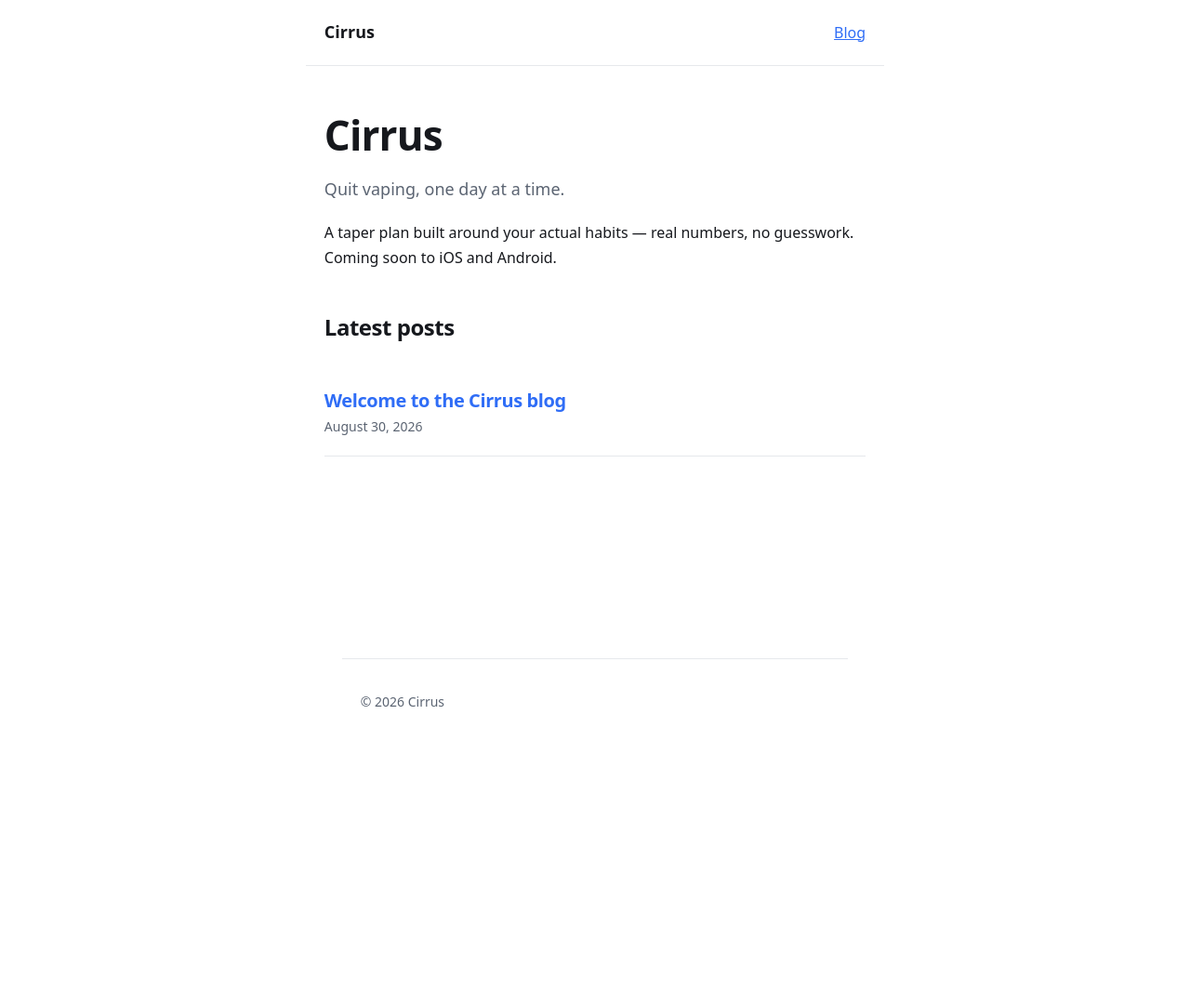
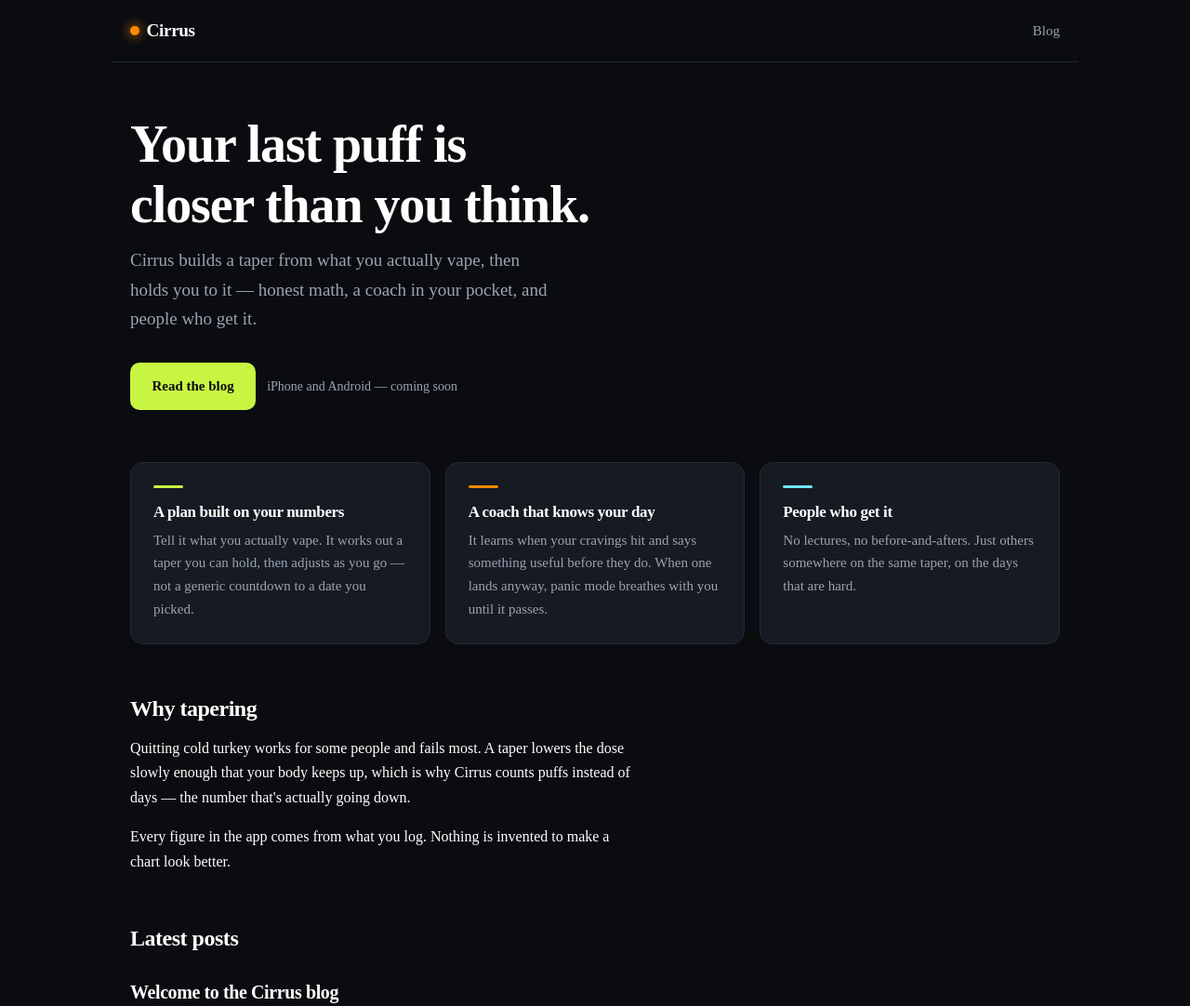
Before and after one commit to CodingWithTashi/cirrus, an Astro site in the folder cirrus-landing/: page / in a window 1280 px wide. Shown: the top 1082 px of the page at 93% size. Before the commit the page ends 800 px from the top, so only its background shows below. Built offline with nearby package versions, Linux system fonts and the light colour scheme; Astro itself is replaced by a stand-in of ours.

Commit message:
Brand the landing page and add an OG card
Applies the locked Midnight Ember system (docs/07 §3) — Void/Volt/Ember/
Oxygen, Space Grotesk + Inter self-hosted, no photography — and replaces
the placeholder copy with the hero, three feature blocks and honest-stats
framing specified in docs/06 §5. No figure is quoted anywhere: the
honest-stats rule means numbers come from a user's own data, which a
landing page doesn't have.

scripts/og.mjs renders public/og.png (1200x630) from the tagline in
consts.ts, so social cards stay in sync with a one-line copy edit.

Two fixes found while building:
- formatDate rendered plain frontmatter dates in local time, showing the
  previous day anywhere west of UTC (2026-08-30 displayed as August 29)
- one shared max-width squeezed the three feature cards to ~180px; the
  shell and the reading measure are now separate

```diff
--- a/cirrus-landing/astro.config.mjs
+++ b/cirrus-landing/astro.config.mjs
@@ -1,5 +1,5 @@
 // @ts-check
-import { defineConfig } from 'astro/config';
+import { defineConfig, fontProviders } from 'astro/config';
 import sitemap from '@astrojs/sitemap';
 
 // https://astro.build/config
@@ -13,6 +13,28 @@
   trailingSlash: 'never',
   build: { format: 'file' },
 
+  // Self-hosted, preloaded — no third-party request at runtime. docs/07 §3
+  // locks these two faces: Space Grotesk for display and all numbers, Inter for
+  // body. Never a serif.
+  fonts: [
+    {
+      name: 'Space Grotesk',
+      cssVariable: '--font-space-grotesk',
+      provider: fontProviders.google(),
+      weights: [700],
+      styles: ['normal'],
+      subsets: ['latin'],
+    },
+    {
+      name: 'Inter',
+      cssVariable: '--font-inter',
+      provider: fontProviders.google(),
+      weights: [400, 600],
+      styles: ['normal'],
+      subsets: ['latin'],
+    },
+  ],
+
   integrations: [
     sitemap({
       // 404 has noindex; the RSS route is not a page.
--- a/cirrus-landing/package.json
+++ b/cirrus-landing/package.json
@@ -11,7 +11,8 @@
     "preview": "astro preview",
     "check": "astro check",
     "deploy": "astro build && wrangler pages deploy",
-    "astro": "astro"
+    "astro": "astro",
+    "og": "node scripts/og.mjs"
   },
   "dependencies": {
     "@astrojs/rss": "^4.0.19",
@@ -24,6 +25,8 @@
   },
   "devDependencies": {
     "@astrojs/check": "^0.9.10",
+    "@resvg/resvg-js": "^2.6.2",
+    "opentype.js": "^2.0.0",
     "typescript": "^6.0.3",
     "wrangler": "^4.127.1"
   }
--- /dev/null
+++ b/cirrus-landing/scripts/og.mjs
@@ -0,0 +1,123 @@
+// Renders public/og.png (1200x630) in the Midnight Ember palette.
+// Regenerate with `npm run og` after editing SITE_TAGLINE in consts.ts.
+//
+// Rendered with resvg rather than sharp. sharp rasterises SVG through librsvg,
+// which resolves fonts via fontconfig and so cannot see a project-local TTF —
+// it silently fell back to Helvetica. Outlining the glyphs with opentype.js
+// avoided that but hit a second librsvg bug: it drops glyphs partway through a
+// run, with no warning (the card rendered "you t ink." instead of "you think.").
+// resvg takes font files directly and shapes the text itself, so <text> stays
+// <text> and the brand faces are the ones that actually get drawn.
+//
+// opentype.js is still here, but only to measure advance widths for wrapping —
+// SVG has no notion of a text box, so the line breaks have to be computed.
+import { readFileSync, writeFileSync } from 'node:fs';
+import { fileURLToPath } from 'node:url';
+import { Resvg } from '@resvg/resvg-js';
+import opentype from 'opentype.js';
+
+const here = (p) => fileURLToPath(new URL(p, import.meta.url));
+
+const DISPLAY_TTF = here('./fonts/SpaceGrotesk-Bold.ttf');
+const BODY_TTF = here('./fonts/Inter-Regular.ttf');
+
+// parse() wants an ArrayBuffer, and Node pools Buffers — .buffer alone hands it
+// the whole pool at the wrong offset.
+const loadFont = (file) => {
+  const buf = readFileSync(file);
+  return opentype.parse(buf.buffer.slice(buf.byteOffset, buf.byteOffset + buf.byteLength));
+};
+
+const display = loadFont(DISPLAY_TTF);
+
+// Sum per-glyph advances instead of font.getAdvanceWidth(): that call routes
+// through opentype's text shaper, which throws on Inter's ccmp table.
+const width = (font, text, size) => {
+  const scale = size / font.unitsPerEm;
+  let x = 0;
+  let prev = null;
+  for (const ch of text) {
+    const glyph = font.charToGlyph(ch);
+    if (prev) x += font.getKerningValue(prev, glyph) * scale;
+    x += glyph.advanceWidth * scale;
+    prev = glyph;
+  }
+  return x;
+};
+
+const consts = readFileSync(here('../src/consts.ts'), 'utf8');
+const pick = (name) => consts.match(new RegExp(`${name}\\s*=\\s*'([^']*)'`))?.[1] ?? '';
+
+const title = pick('SITE_TITLE');
+const tagline = `${pick('SITE_TAGLINE')}.`;
+const SUB = 'A taper built on your real numbers. No invented stats.';
+const DOMAIN = 'cirrusquit.com';
+
+const esc = (s) => s.replace(/&/g, '&amp;').replace(/</g, '&lt;').replace(/>/g, '&gt;');
+
+const MARGIN = 88;
+const MAX_W = 1200 - MARGIN * 2;
+const SIZE = 76;
+
+// Greedy wrap on measured advance widths.
+const lines = [];
+let line = '';
+for (const word of tagline.split(' ')) {
+  const candidate = line ? `${line} ${word}` : word;
+  if (width(display, candidate, SIZE) > MAX_W && line) {
+    lines.push(line);
+    line = word;
+  } else {
+    line = candidate;
+  }
+}
+if (line) lines.push(line);
+
+const LINE_H = SIZE * 1.14;
+// Bottom-anchor the block so 1, 2 or 3 lines all clear the subhead.
+const firstBaseline = 396 - (lines.length - 1) * LINE_H;
+const btnW = Math.round(width(display, DOMAIN, 23) + 60);
+
+const svg = `<svg xmlns="http://www.w3.org/2000/svg" width="1200" height="630" viewBox="0 0 1200 630">
+  <defs>
+    <radialGradient id="glow" cx="10%" cy="86%" r="58%">
+      <stop offset="0%" stop-color="#ff8a00" stop-opacity="0.28"/>
+      <stop offset="100%" stop-color="#ff8a00" stop-opacity="0"/>
+    </radialGradient>
+  </defs>
+
+  <rect width="1200" height="630" fill="#0a0c10"/>
+  <rect width="1200" height="630" fill="url(#glow)"/>
+  <rect x="0" y="0" width="1200" height="6" fill="#c8f542"/>
+
+  <circle cx="${MARGIN}" cy="84" r="13" fill="#ff8a00"/>
+  <text x="${MARGIN + 30}" y="96" font-family="Space Grotesk" font-size="34"
+        font-weight="700" fill="#ffffff">${esc(title)}</text>
+
+  <text font-family="Space Grotesk" font-size="${SIZE}" font-weight="700" fill="#ffffff">
+    ${lines
+      .map((l, i) => `<tspan x="${MARGIN}" y="${(firstBaseline + i * LINE_H).toFixed(1)}">${esc(l)}</tspan>`)
+      .join('\n    ')}
+  </text>
+
+  <text x="${MARGIN}" y="470" font-family="Inter" font-size="29" fill="#9aa3b2">${esc(SUB)}</text>
+
+  <rect x="${MARGIN}" y="520" width="${btnW}" height="58" rx="12" fill="#c8f542"/>
+  <text x="${MARGIN + btnW / 2}" y="557" font-family="Space Grotesk" font-size="23"
+        font-weight="700" fill="#0a0c10" text-anchor="middle">${esc(DOMAIN)}</text>
+</svg>`;
+
+const resvg = new Resvg(svg, {
+  fitTo: { mode: 'width', value: 1200 },
+  font: {
+    // Only these two faces exist as far as the renderer is concerned, so a
+    // typo in font-family fails loudly as a missing glyph rather than quietly
+    // resolving to a system font.
+    fontFiles: [DISPLAY_TTF, BODY_TTF],
+    loadSystemFonts: false,
+    defaultFontFamily: 'Space Grotesk',
+  },
+});
+
+writeFileSync(here('../public/og.png'), resvg.render().asPng());
+console.log(`wrote public/og.png (1200x630) — headline on ${lines.length} line(s)`);
--- a/cirrus-landing/src/consts.ts
+++ b/cirrus-landing/src/consts.ts
@@ -1,15 +1,21 @@
-// Site-wide constants. The ONE place the brand strings live — every page,
-// the RSS feed and the JSON-LD read from here, so changing a name or tagline
-// is a one-line edit.
+// Site-wide constants. The ONE place the brand strings live — every page, the
+// RSS feed and the JSON-LD read from here.
+//
+// Copy follows docs/07 §2 voice rules: sentence case, contractions, zero
+// clinical language, zero shame words — and the honest-stats rule, so nothing
+// here claims a number the product can't back up.
 
 export const SITE_TITLE = 'Cirrus';
-export const SITE_TAGLINE = 'Quit vaping, one day at a time';
+export const SITE_TAGLINE = 'Your last puff is closer than you think';
 export const SITE_DESCRIPTION =
-  'Cirrus helps you quit vaping with a taper plan built around your habits — real numbers, no guesswork.';
+  'Cirrus builds a taper plan from your real numbers, not a generic countdown. Honest math, a coach in your pocket, and people who get it.';
 
-// Open Graph / Twitter card image. Deliberately empty: a tag pointing at a
-// missing file is worse than no tag, because scrapers cache the 404. Drop a
-// 1200x630 PNG at public/og.png and set this to '/og.png' to switch cards on.
-export const SITE_OG_IMAGE = '';
+// Open Graph / Twitter card image, 1200x630.
+export const SITE_OG_IMAGE = '/og.png';
 
 export const SITE_LOCALE = 'en_US';
+
+// Pre-launch: the store listing doesn't exist yet, so the hero CTA can't point
+// at it. Set this to the App Store URL at launch and the button switches from
+// the waitlist to the real thing.
+export const APP_STORE_URL = '';
--- a/cirrus-landing/src/layouts/BaseLayout.astro
+++ b/cirrus-landing/src/layouts/BaseLayout.astro
@@ -1,6 +1,7 @@
 ---
 // Every page renders through this layout, so <head> is correct in exactly one
 // place: canonical URL, Open Graph, Twitter card, and the JSON-LD block.
+import { Font } from 'astro:assets';
 import { SITE_TITLE, SITE_DESCRIPTION, SITE_OG_IMAGE, SITE_LOCALE } from '../consts';
 import '../styles/global.css';
 
@@ -71,6 +72,10 @@
     <meta charset="utf-8" />
     <meta name="viewport" content="width=device-width, initial-scale=1" />
     <meta name="generator" content={Astro.generator} />
+    <meta name="theme-color" content="#0a0c10" />
+
+    <Font cssVariable="--font-space-grotesk" preload />
+    <Font cssVariable="--font-inter" preload />
 
     <title>{pageTitle}</title>
     <meta name="description" content={description} />
@@ -120,6 +125,7 @@
 
     <footer class="site-footer">
       <p>&copy; {new Date().getFullYear()} {SITE_TITLE}</p>
+      <p><a href="/rss.xml">RSS</a></p>
     </footer>
   </body>
 </html>
--- a/cirrus-landing/src/lib/posts.ts
+++ b/cirrus-landing/src/lib/posts.ts
@@ -13,5 +13,13 @@
 }
 
 export function formatDate(date: Date): string {
-  return date.toLocaleDateString('en-US', { year: 'numeric', month: 'long', day: 'numeric' });
+  // Frontmatter dates are plain calendar dates, which z.coerce.date() parses as
+  // UTC midnight. Formatting those in the local zone renders the previous day
+  // anywhere west of UTC — a post dated 2026-08-30 displayed as August 29.
+  return date.toLocaleDateString('en-US', {
+    year: 'numeric',
+    month: 'long',
+    day: 'numeric',
+    timeZone: 'UTC',
+  });
 }
--- a/cirrus-landing/src/pages/index.astro
+++ b/cirrus-landing/src/pages/index.astro
@@ -1,28 +1,84 @@
 ---
 import BaseLayout from '../layouts/BaseLayout.astro';
-import { SITE_TITLE, SITE_TAGLINE } from '../consts';
+import { SITE_TITLE, SITE_TAGLINE, APP_STORE_URL } from '../consts';
 import { getPublishedPosts, formatDate } from '../lib/posts';
 
 const recent = (await getPublishedPosts()).slice(0, 3);
+
+// Three blocks, per docs/06 §5. Each maps to a shipped engine or surface — no
+// feature here is aspirational, and none of them quotes a number, because the
+// honest-stats rule (docs/02 §8) says every figure has to come from your own
+// data. Yours does; a landing page's can't.
+const features = [
+  {
+    accent: 'var(--volt)',
+    title: 'A plan built on your numbers',
+    body: 'Tell it what you actually vape. It works out a taper you can hold, then adjusts as you go — not a generic countdown to a date you picked.',
+  },
+  {
+    accent: 'var(--ember)',
+    title: 'A coach that knows your day',
+    body: 'It learns when your cravings hit and says something useful before they do. When one lands anyway, panic mode breathes with you until it passes.',
+  },
+  {
+    accent: 'var(--oxygen)',
+    title: 'People who get it',
+    body: 'No lectures, no before-and-afters. Just others somewhere on the same taper, on the days that are hard.',
+  },
+];
 ---
 
 <BaseLayout>
-  <h1>{SITE_TITLE}</h1>
-  <p class="lede">{SITE_TAGLINE}.</p>
+  <h1>{SITE_TAGLINE}.</h1>
+  <p class="lede">
+    {SITE_TITLE} builds a taper from what you actually vape, then holds you to it —
+    honest math, a coach in your pocket, and people who get it.
+  </p>
 
-  <p>
-    A taper plan built around your actual habits — real numbers, no guesswork.
-    Coming soon to iOS and Android.
-  </p>
+  <div class="cta-row">
+    {
+      APP_STORE_URL ? (
+        <a class="btn btn-primary" href={APP_STORE_URL}>Get {SITE_TITLE}</a>
+      ) : (
+        <a class="btn btn-primary" href="/blog">Read the blog</a>
+      )
+    }
+    <span class="note">{APP_STORE_URL ? 'iPhone and Android' : 'iPhone and Android — coming soon'}</span>
+  </div>
+
+  <ul class="features">
+    {
+      features.map((f) => (
+        <li class="feature">
+          <div class="rule" style={`background:${f.accent}`}></div>
+          <h3>{f.title}</h3>
+          <p>{f.body}</p>
+        </li>
+      ))
+    }
+  </ul>
+
+  <section>
+    <h2>Why tapering</h2>
+    <p>
+      Quitting cold turkey works for some people and fails most. A taper lowers the
+      dose slowly enough that your body keeps up, which is why {SITE_TITLE} counts
+      puffs instead of days — the number that's actually going down.
+    </p>
+    <p>
+      Every figure in the app comes from what you log. Nothing is invented to make
+      a chart look better.
+    </p>
+  </section>
 
   {
     recent.length > 0 && (
-      <section style="margin-top:3rem">
+      <section>
         <h2>Latest posts</h2>
         <ul class="post-list">
           {recent.map((post) => (
             <li>
-              <h2><a href={`/blog/${post.id}`}>{post.data.title}</a></h2>
+              <h3><a href={`/blog/${post.id}`}>{post.data.title}</a></h3>
               <p class="post-meta">
                 <time datetime={post.data.publishedAt.toISOString()}>
                   {formatDate(post.data.publishedAt)}
--- a/cirrus-landing/src/styles/global.css
+++ b/cirrus-landing/src/styles/global.css
@@ -1,24 +1,27 @@
-/* Minimal, unopinionated baseline. Deliberately plain — this is scaffolding for
-   real design work, not a design system. Respects the visitor's colour scheme. */
+/* "Midnight Ember" — the palette and type locked in docs/07 §3.
+   Dark-only by design: the brand has one look, and docs/07 forbids photography,
+   so the page is UI, type and numbers. Never a serif, anywhere. */
 
 :root {
-  color-scheme: light dark;
-  --bg: #ffffff;
-  --fg: #16181d;
-  --muted: #5b6472;
-  --accent: #2f6df6;
-  --rule: #e6e8ec;
+  color-scheme: dark;
+
+  --void: #0a0c10;
+  --slate: #161a22;
+  --border: #232a36;
+  --volt: #c8f542;
+  --ember: #ff8a00;
+  --oxygen: #6ee7ff;
+  --text: #ffffff;
+  --muted: #9aa3b2;
+
+  /* Two widths: a wide shell for the page frame and the feature grid, and a
+     narrow measure for anything you actually read. One value for both made the
+     three feature cards ~180px wide and every heading wrapped. */
+  --shell: 1040px;
   --measure: 68ch;
-}
-
-@media (prefers-color-scheme: dark) {
-  :root {
-    --bg: #0f1115;
-    --fg: #e8eaee;
-    --muted: #9aa3b2;
-    --accent: #7aa2ff;
-    --rule: #232733;
-  }
+  /* Supplied by <Font> in BaseLayout (see astro.config.mjs `fonts`). */
+  --font-display: var(--font-space-grotesk), ui-sans-serif, system-ui, sans-serif;
+  --font-body: var(--font-inter), ui-sans-serif, system-ui, -apple-system, sans-serif;
 }
 
 *,
@@ -29,9 +32,11 @@
 
 body {
   margin: 0;
-  background: var(--bg);
-  color: var(--fg);
-  font: 16px/1.65 ui-sans-serif, system-ui, -apple-system, 'Segoe UI', Roboto, sans-serif;
+  background: var(--void);
+  color: var(--text);
+  font-family: var(--font-body);
+  font-size: 16px;
+  line-height: 1.65;
   -webkit-font-smoothing: antialiased;
   display: flex;
   flex-direction: column;
@@ -41,38 +46,41 @@
 main {
   flex: 1;
   width: 100%;
-  max-width: var(--measure);
+  max-width: var(--shell);
   margin: 0 auto;
-  padding: 3rem 1.25rem;
+  padding: 3.5rem 1.25rem;
 }
 
-a {
-  color: var(--accent);
+/* Keep running text at a readable measure inside the wide shell. */
+main > p,
+section > p,
+.post-list,
+.prose {
+  max-width: var(--measure);
 }
 
-img {
-  max-width: 100%;
-  height: auto;
-}
+a { color: var(--volt); }
+img { max-width: 100%; height: auto; }
 
-h1,
-h2,
-h3 {
-  line-height: 1.2;
+h1, h2, h3, .brand, .stat-value {
+  font-family: var(--font-display);
+  font-weight: 700;
+  line-height: 1.15;
   letter-spacing: -0.02em;
   text-wrap: balance;
 }
 
 h1 {
-  font-size: clamp(2rem, 5vw, 2.75rem);
-  margin: 0 0 0.5rem;
+  font-size: clamp(2.25rem, 6vw, 3.5rem);
+  margin: 0 0 0.75rem;
+  max-width: 18ch;
 }
 
-.site-header,
-.site-footer {
-  max-width: var(--measure);
+/* Chrome */
+.site-header, .site-footer {
+  width: 100%;
+  max-width: var(--shell);
   margin: 0 auto;
-  width: 100%;
   padding: 1.25rem;
   display: flex;
   align-items: center;
@@ -80,78 +88,159 @@
   gap: 1rem;
 }
 
-.site-header {
-  border-bottom: 1px solid var(--rule);
-}
+.site-header { border-bottom: 1px solid var(--border); }
 
 .site-footer {
-  border-top: 1px solid var(--rule);
+  border-top: 1px solid var(--border);
   color: var(--muted);
   font-size: 0.875rem;
 }
 
+.site-footer a { color: var(--muted); }
+
 .brand {
-  font-weight: 700;
-  font-size: 1.125rem;
-  color: var(--fg);
+  font-size: 1.2rem;
+  color: var(--text);
   text-decoration: none;
+  display: inline-flex;
+  align-items: center;
+  gap: 0.5rem;
 }
 
-.lede {
-  font-size: 1.125rem;
-  color: var(--muted);
-  max-width: 46ch;
+/* Ember: a single glowing dot. The mascot is a real design deliverable
+   (docs/07 §5) — this is a placeholder mark, not a stand-in for it. */
+.brand::before {
+  content: '';
+  width: 0.6rem;
+  height: 0.6rem;
+  border-radius: 50%;
+  background: var(--ember);
+  box-shadow: 0 0 12px 2px rgb(255 138 0 / 0.55);
 }
 
-/* Blog index */
-.post-list {
-  list-style: none;
-  padding: 0;
-  margin: 2rem 0 0;
+nav a {
+  color: var(--muted);
+  text-decoration: none;
+  font-size: 0.9375rem;
 }
 
-.post-list li {
-  padding: 1.25rem 0;
-  border-bottom: 1px solid var(--rule);
+nav a:hover { color: var(--text); }
+
+/* Hero */
+.lede {
+  font-size: 1.1875rem;
+  color: var(--muted);
+  max-width: 48ch;
+  margin: 0 0 2rem;
 }
 
-.post-list h2 {
+.cta-row {
+  display: flex;
+  flex-wrap: wrap;
+  gap: 0.75rem;
+  align-items: center;
+}
+
+.btn {
+  display: inline-block;
+  padding: 0.75rem 1.4rem;
+  border-radius: 10px;
+  font-family: var(--font-display);
+  font-weight: 700;
+  font-size: 0.9375rem;
+  text-decoration: none;
+  border: 1px solid transparent;
+}
+
+.btn-primary { background: var(--volt); color: var(--void); }
+.btn-secondary { border-color: var(--border); color: var(--text); }
+.btn-secondary:hover { border-color: var(--muted); }
+
+.note { color: var(--muted); font-size: 0.875rem; }
+
+/* Feature blocks */
+.features {
+  display: grid;
+  gap: 1rem;
+  margin: 3.5rem 0 0;
+  padding: 0;
+  list-style: none;
+}
+
+@media (min-width: 40rem) {
+  .features { grid-template-columns: repeat(3, 1fr); }
+}
+
+.feature {
+  background: var(--slate);
+  border: 1px solid var(--border);
+  border-radius: 14px;
+  padding: 1.5rem;
+}
+
+.feature h3 { margin: 0 0 0.5rem; font-size: 1.0625rem; }
+.feature p { margin: 0; color: var(--muted); font-size: 0.9375rem; }
+
+.feature .rule {
+  width: 2rem;
+  height: 3px;
+  border-radius: 2px;
+  margin-bottom: 1rem;
+}
+
+section { margin-top: 3.5rem; }
+section > h2 { font-size: 1.5rem; margin: 0 0 1rem; }
+
+/* Blog */
+.post-list { list-style: none; padding: 0; margin: 2rem 0 0; }
+
+.post-list li {
+  padding: 1.5rem 0;
+  border-bottom: 1px solid var(--border);
+}
+
+.post-list li:first-child { padding-top: 0; }
+
+.post-list h2, .post-list h3 {
   font-size: 1.25rem;
   margin: 0 0 0.25rem;
 }
 
-.post-list a {
-  text-decoration: none;
-}
-
-.post-list a:hover {
-  text-decoration: underline;
-}
+.post-list a { color: var(--text); text-decoration: none; }
+.post-list a:hover { color: var(--volt); }
+.post-list p { color: var(--muted); margin: 0.5rem 0 0; font-size: 0.9375rem; }
 
 .post-meta {
   color: var(--muted);
-  font-size: 0.875rem;
+  font-size: 0.8125rem;
   margin: 0;
+  font-variant-numeric: tabular-nums;
 }
 
 /* Article body */
-.prose {
-  max-width: var(--measure);
-}
+.prose h2 { margin-top: 2.5rem; font-size: 1.375rem; }
 
-.prose h2 {
-  margin-top: 2.5rem;
+.prose code {
+  background: var(--slate);
+  border: 1px solid var(--border);
+  border-radius: 4px;
+  padding: 0.1rem 0.35rem;
+  font-size: 0.875em;
 }
 
 .prose pre {
+  background: var(--slate);
+  border: 1px solid var(--border);
   padding: 1rem;
-  border-radius: 8px;
+  border-radius: 10px;
   overflow-x: auto;
 }
+
+.prose pre code { background: none; border: none; padding: 0; }
 
 .prose blockquote {
   margin: 1.5rem 0;
   padding-left: 1rem;
-  border-left: 3px solid var(--rule);
+  border-left: 3px solid var(--ember);
   color: var(--muted);
 }
```
Also changed, not shown: cirrus-landing/public/og.png (added), cirrus-landing/scripts/fonts/Inter-Regular.ttf (added), cirrus-landing/scripts/fonts/SpaceGrotesk-Bold.ttf (added), 1 other file.
